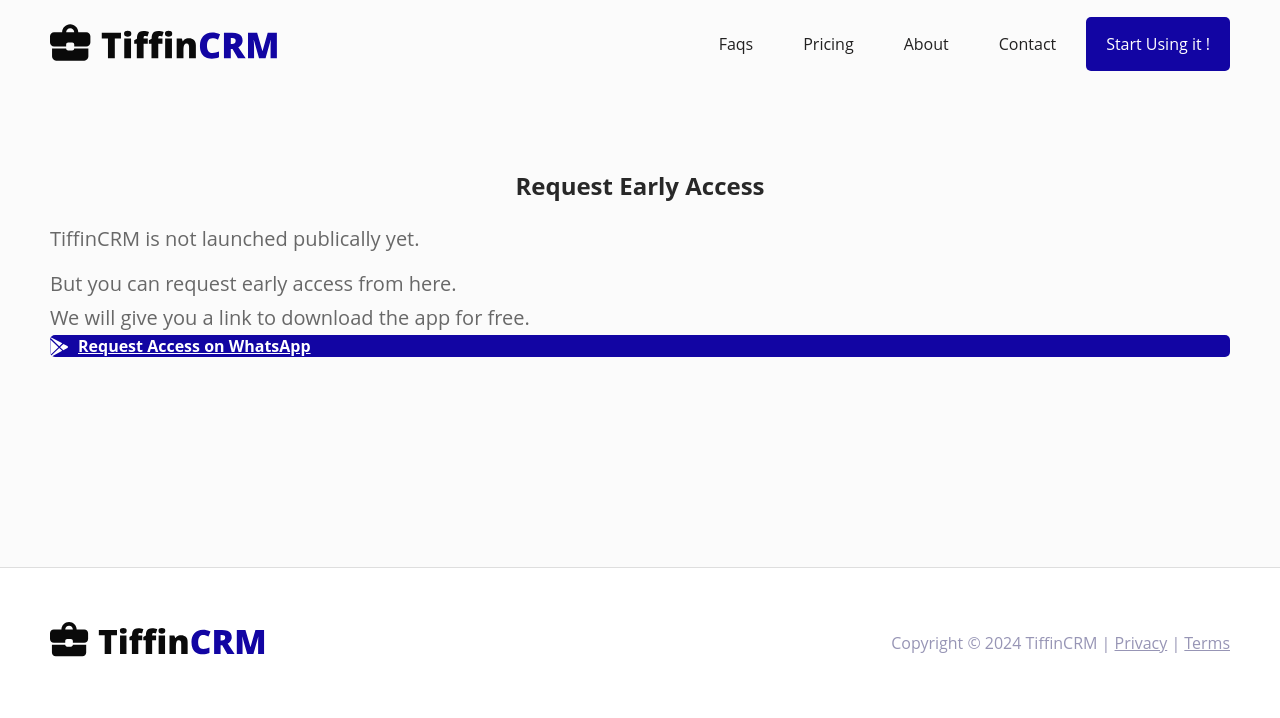
After one commit to Tiffin-CRM/tiffincrm, a PHP site: page /download-app.php in a window 1280 px wide. The commit adds this page. Shown: the top 718 px of the page. Run offline with PHP 8.4, Linux system fonts and the light colour scheme.

Commit message:
download app

```diff
--- a/contact-us.php
+++ b/contact-us.php
@@ -45,7 +45,7 @@
                 <p class="steps_items_desc">
                     Call Now: <a href="tel:+919253029002">(+91 92530-29002)</a>
                 </p>
-                </p>
+
             </div>
         </section>
         <?php include 'inc/footer.php'; ?>
--- /dev/null
+++ b/download-app.php
@@ -0,0 +1,42 @@
+<!DOCTYPE html>
+<html lang="en">
+
+<head>
+    <?php include 'inc/head.php'; ?>
+    <title>Contact Us - TiffinCRM</title>
+    <meta name="description" content="Contact TiffinCrm for any inquiries, feedback, or support.">
+    <style>
+        .main_content_area a {
+            text-decoration: underline;
+        }
+        .content_heading {
+            text-align: center;
+        }
+    </style>
+</head>
+
+<body>
+    <?php include 'inc/header.php'; ?>
+    <main>
+        <section class="main_content_area">
+            <div class="container">
+                <h1 class="content_heading">Request Early Access</h1>
+                <p class="steps_items_desc">
+                    TiffinCRM is not launched publically yet.  </p>
+                   <p class="steps_items_desc"> But you can request early access from here.
+                   <br> We will give you a link to download the app for free.
+                </p>
+                <a href="https://wa.me/919253029002?text=I Want Early Access of TiffinCrm" target="_blank" class="play_stor_link r-flex ali-c gap-1">
+                <div class="play_stor_icon_box">
+                  <img src="/assets/img/paly-stor-icon.svg" alt="play stor icon" />
+                </div>
+                <span>Request Access on WhatsApp</span>
+                </a>
+
+            </div>
+        </section>
+        <?php include 'inc/footer.php'; ?>
+    </main>
+</body>
+
+</html>
--- a/index.php
+++ b/index.php
@@ -52,7 +52,7 @@
                 </div>
                 <span>Use in Android Phone</span>
               </a>
-              <a href="https://bit.ly/msg-tiffin-crm" class="ask_quetion_link r-flex ali-c gap-1">
+              <a target="_blank" href="https://bit.ly/msg-tiffin-crm" class="ask_quetion_link r-flex ali-c gap-1">
                 <span>Ask Question →</span>
               </a>
             </div>
```
